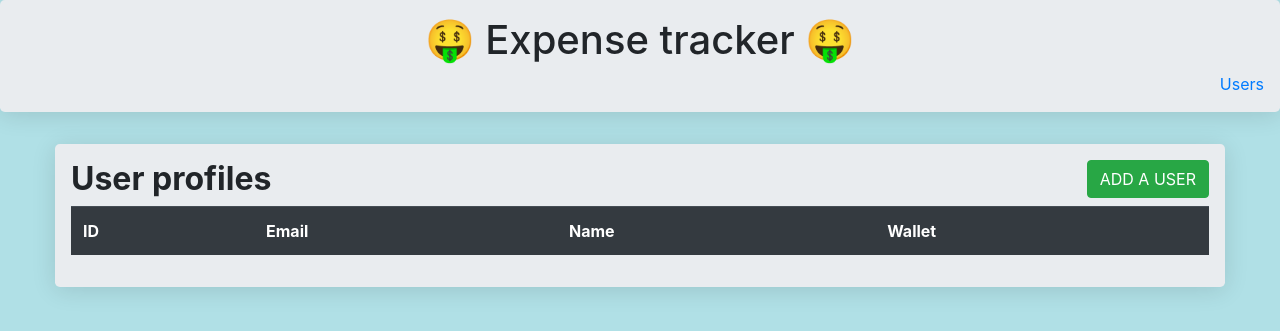
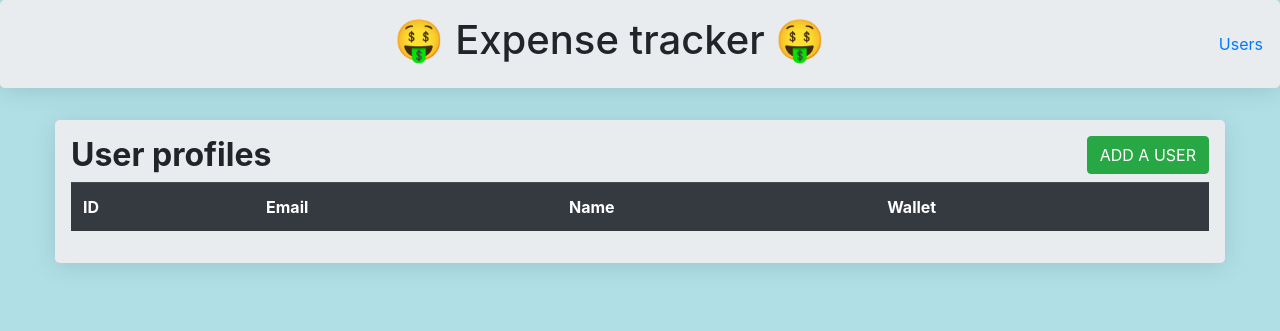
Before and after one commit to ASafi99/flask-webapp-project, a Flask app: page / in a window 1280 px wide. Shown: the top 331 px of the page. Run offline with Flask 2, Linux system fonts and the light colour scheme; lists and menus that the app fills with data are empty; some libraries are stand-ins or nearby versions.

Commit message:
Feature/bugfixes (#11)
* fixed edit issues, added database_uri variable and fixed header

* added new test

* change bg

* change uri

Co-authored-by: Ubuntu <safi-jenkins@dev-jenkins.wfn1tjpbm22uxay05kmk4qigcc.fx.internal.cloudapp.net>

```diff
--- a/application/routes.py
+++ b/application/routes.py
@@ -75,22 +75,22 @@ def addTransaction():
 @app.route('/update_expenses', methods=['GET', 'POST'] )
 def update_expenses():
 
+    if request.method == 'POST':
+        my_data = Transactions.query.get(request.form.get('id'))
 
-    my_data = Transactions.query.get(request.form.get('id'))
+        name_user = request.form["name"]
+        userid = request.form["userid"]
 
-    name_user = request.form["name"]
-    userid = request.form["id"]
+        my_data.date = request.form['date']
+        my_data.amount = request.form['amount']
+        my_data.paytype = request.form['paytype']
+        my_data.category = request.form['category']
+        my_data.notes = request.form['notes']
 
-    my_data.date = request.form['date']
-    my_data.amount = request.form['amount']
-    my_data.paytype = request.form['paytype']
-    my_data.category = request.form['category']
-    my_data.notes = request.form['notes']
+        db.session.commit()
+        flash("Expense Updated Successfully")
 
-    db.session.commit()
-    flash("Expense Updated Successfully")
-
-    return redirect(f"/expenses?userid={userid} &name={name_user}")
+    return redirect(f"/expenses?userid={userid}&name={name_user}")
 
 
 @app.route('/delete/<id>/', methods = ['GET', 'POST'])
--- a/application/templates/expenses.html
+++ b/application/templates/expenses.html
@@ -64,7 +64,7 @@
                   <td>{{row.notes}}</td>
 
                   <td>
-                     <a href="/update/{{row.id}}" class="btn btn-warning btn-xs" data-toggle="modal"
+                     <a href="/update_expenses/{{row.id}}" class="btn btn-warning btn-xs" data-toggle="modal"
                         data-target="#modaledit{{row.id}}">Edit</a>
                      <a href="/delete/{{row.id}}" class="btn btn-danger btn-xs"
                         onclick="return confirm('Are You Sure To Delete ?')">Delete</a>
@@ -99,7 +99,8 @@
 
 
                               <div class="form-group">
-                                 <input type="hidden" name="id" value = {{ userid }} >
+                                 <input type="hidden" name="id" value = {{ row.id }} >
+                                 <input type="hidden" name="userid" value = {{ userid }} >
                                  <input type="hidden" name="name" value = {{ name_user }} >
                                  <label>Date of expense:</label>
                                  <input type="date" class="form-control" name="date" required="1" value="{{row.date}}">
--- a/application/templates/header.html
+++ b/application/templates/header.html
@@ -6,14 +6,14 @@
 
 {% block body %}
 
-<div class="jumbotron p-3">
-    <div class="well text-center">
-
+<div class="container-fluid">
+    <div class="row">
+        <div class="jumbotron p-3 col-12">
+            <div class="row align-items-center justify-content-between">
+                <div class="text-center mx-auto">
                     <h1> 🤑 Expense tracker 🤑 </h1>
-
                 </div>
-
-    <div class="text-right">
+                <div class="mr-3">
                     {% if isUsers %}
                     <a href="/expenses">Expenses</a>
                         {% else %}
@@ -23,5 +23,8 @@
 
                         </div>
 
+                        </div>
+            </div>
+    </div>
 
 {% endblock %}
--- a/docker-compose.yaml
+++ b/docker-compose.yaml
@@ -8,7 +8,7 @@ services:
     - target: 5000
       published: 5000
     environment:
-      DATABASE_URI: mysql+pymysql://root:password@db:3306/expense
+      DATABASE_URI: ${DATABASE_URI}
     depends_on:
       - mysql
   db:
```
Also changed, not shown: tests/test_app.py (+17 -4 lines), application/data.db (deleted), 1 other file. Lines whose indentation alone changed are shown as unchanged.
